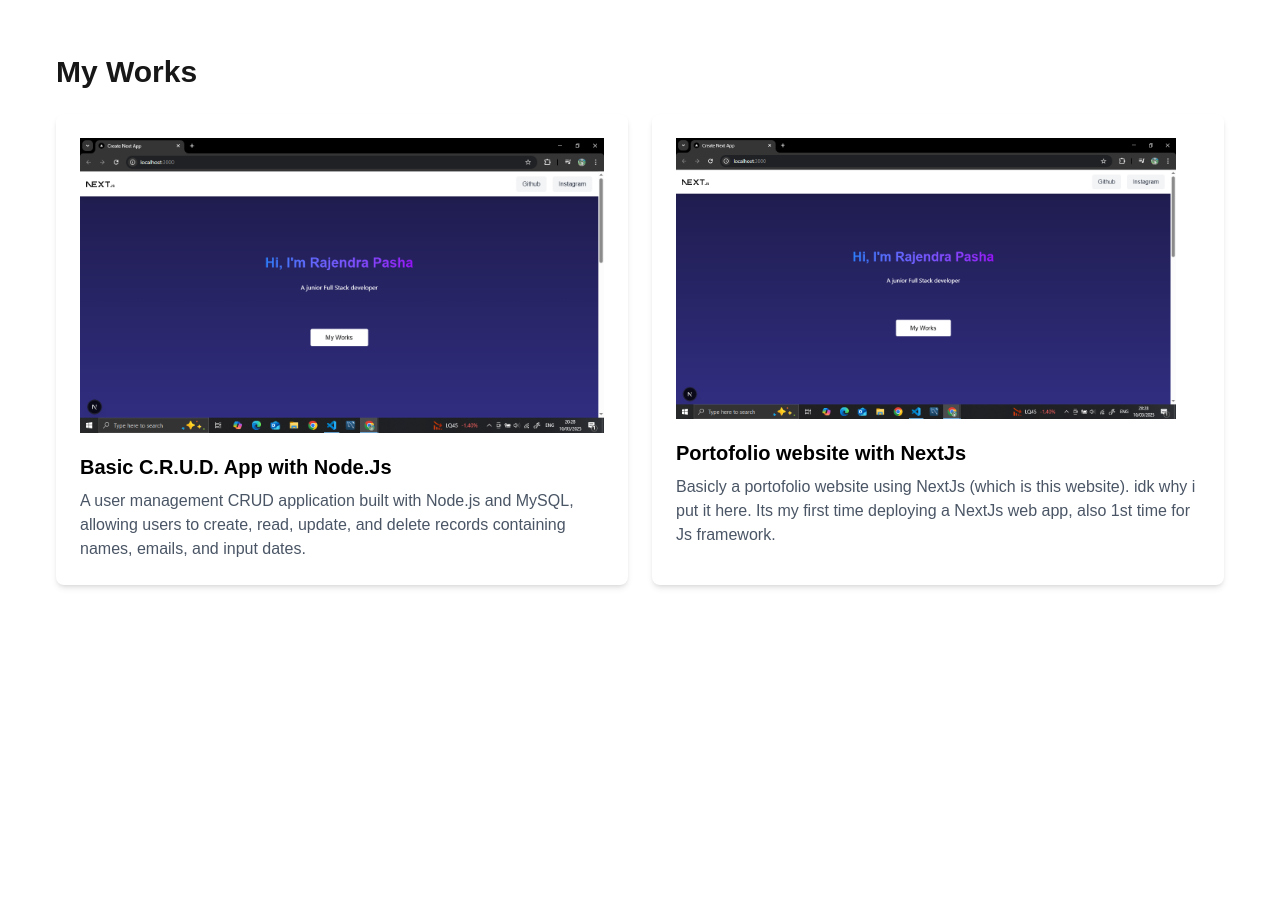
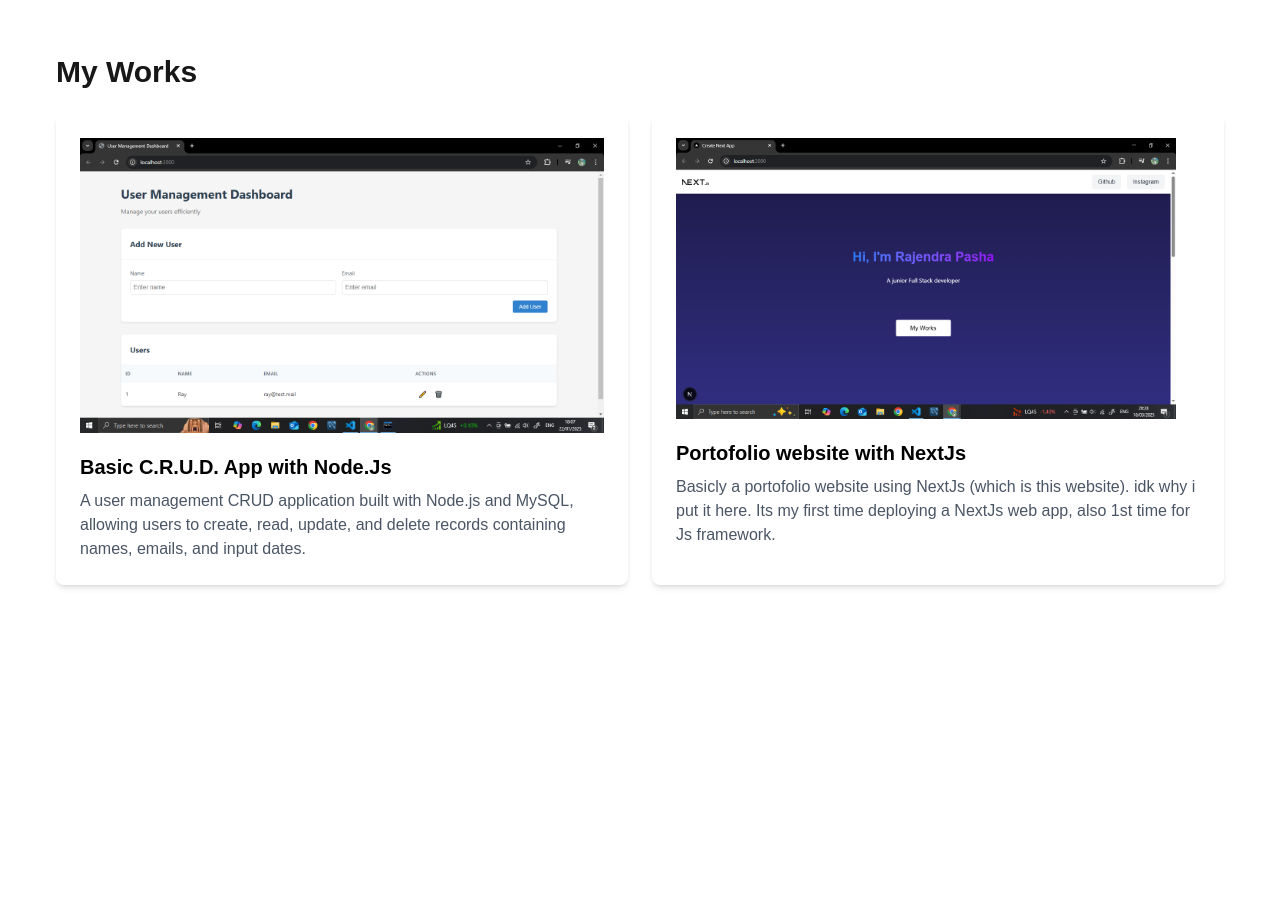
Before and after one commit to Vtolin/NextJs, a Next.js app: page / in a window 1280 px wide. Shown: the part 1280-2190 px from the top of the page. Built offline with nearby package versions, Linux system fonts and the light colour scheme.

Commit message:
Update Works.tsx

```diff
--- a/app/components/components/Works.tsx
+++ b/app/components/components/Works.tsx
@@ -8,7 +8,7 @@ const work = () => {
         <div className="grid grid-cols-1 md:grid-cols-2 gap-6">
 
             <div className="bg-white p-6 rounded-lg shadow-md text-black w-[100%]" id="works">
-                <Image src="/porto.png" alt="portoapp" width={500} height={300} className="pb-[20px] w-full" />
+                <Image src="/crud.png" alt="portoapp" width={500} height={300} className="pb-[20px] w-full" />
                 <h3 className="text-xl font-semibold mb-2">Basic C.R.U.D. App with Node.Js</h3>
                 <p className="text-gray-600">A user management CRUD application built with Node.js and MySQL, allowing users to create, read, update, and delete records containing names, emails, and input dates.</p>
             </div>
```
